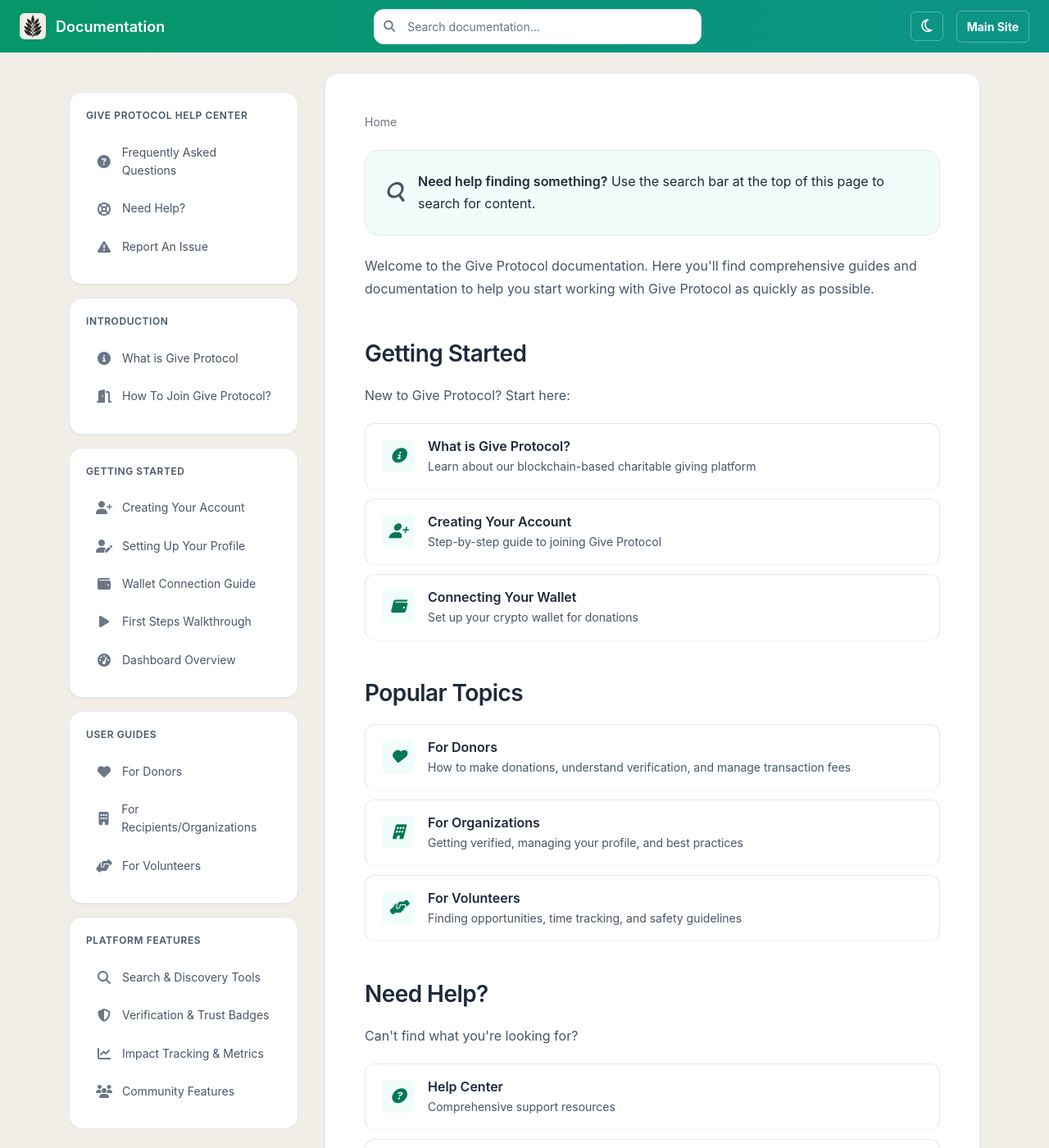
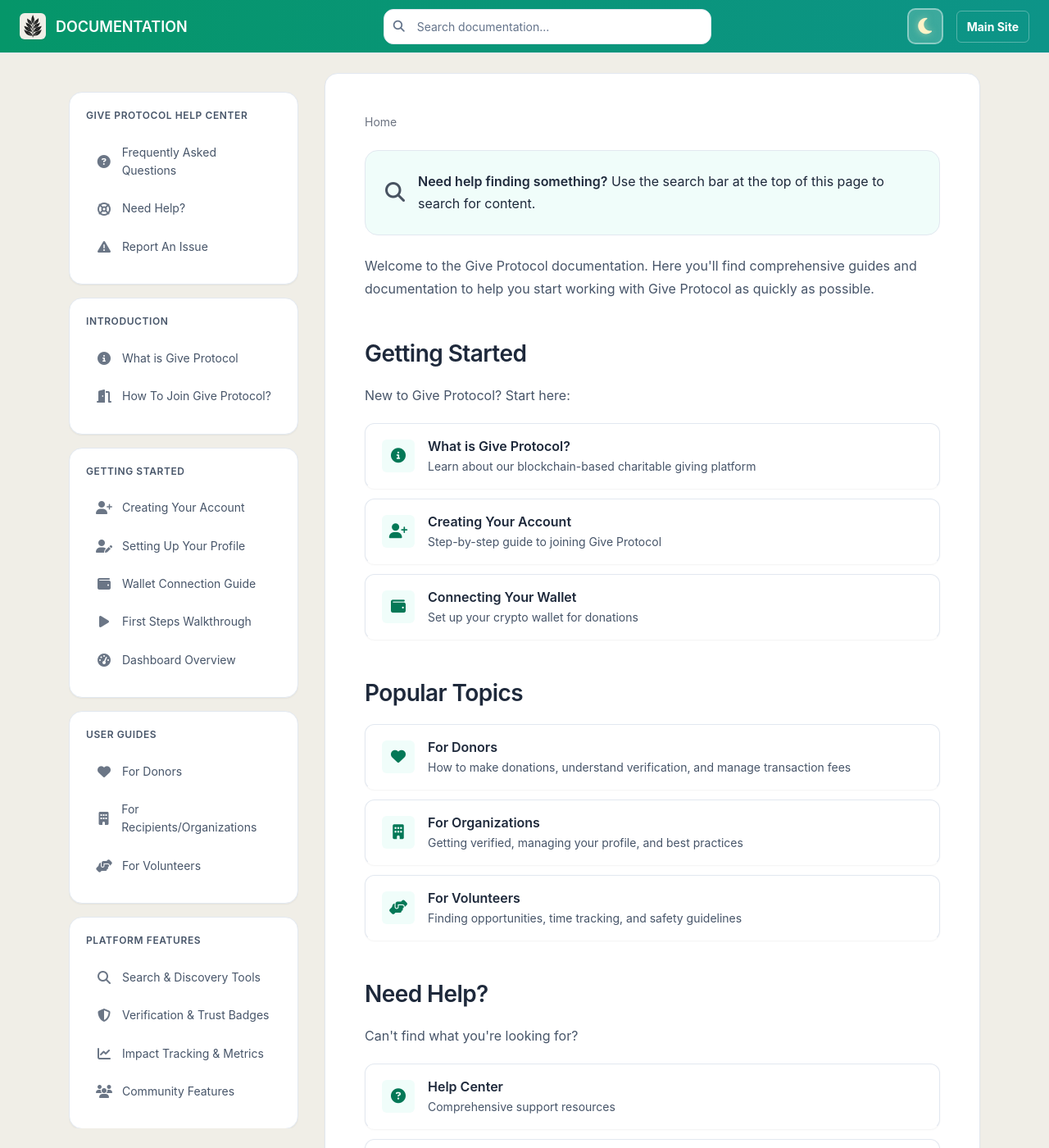
Before and after one commit to GiveProtocol/give-protocol-docs, a Jekyll site: the page built from index.md, in a window 1280 px wide and 1400 px high. Shown: the whole window at 82% size. Built offline with Jekyll 4.4.1, drawn with Linux system fonts in a browser that asks for light colours.

Commit message:
Improve theme toggle button visibility and styling
- Fix theme toggle icon colors (cream moon, yellow sun)
- Add proper styling for theme toggle in SCSS
- Exclude Font Awesome icons from italic styling
- Change header title to DOCUMENTATION (all caps)

```diff
--- a/_layouts/modern.html
+++ b/_layouts/modern.html
@@ -118,7 +118,7 @@
             src="{{ '/assets/images/logo.svg' | relative_url }}"
             alt="Give Protocol"
           />
-          <span>Documentation</span>
+          <span>DOCUMENTATION</span>
         </a>
 
         <div class="header-search">
@@ -134,7 +134,7 @@
         </div>
 
         <div class="header-actions">
-          <button id="theme-toggle" class="btn-link theme-toggle" aria-label="Toggle dark mode">
+          <button id="theme-toggle" class="theme-toggle" aria-label="Toggle dark mode" title="Toggle light/dark mode">
             <i class="fas fa-moon"></i>
           </button>
           <a href="https://giveprotocol.io" class="btn-link"> Main Site </a>
@@ -644,36 +644,48 @@
       }
 
       .theme-toggle {
-        display: flex;
+        display: flex !important;
         align-items: center;
         justify-content: center;
-        min-width: 40px;
-        height: 40px;
-        padding: 8px 12px;
+        min-width: 44px;
+        height: 44px;
+        padding: 10px;
         cursor: pointer;
-        background: transparent;
-        border: 1px solid rgba(255, 255, 255, 0.3);
-        border-radius: 8px;
+        background: rgba(255, 255, 255, 0.2) !important;
+        border: 2px solid rgba(255, 255, 255, 0.4) !important;
+        border-radius: 10px;
         transition: all 0.2s ease;
       }
 
       .theme-toggle:hover {
-        background-color: rgba(255, 255, 255, 0.2);
-        border-color: rgba(255, 255, 255, 0.5);
+        background-color: rgba(255, 255, 255, 0.3) !important;
+        border-color: rgba(255, 255, 255, 0.6) !important;
       }
 
-      .theme-toggle i {
-        color: white;
-        font-size: 1.125rem;
-        transition: transform 0.3s ease;
+      .theme-toggle i,
+      .theme-toggle i.fas,
+      .theme-toggle i.fa-moon,
+      .theme-toggle i.fa-sun {
+        font-size: 1.5rem !important;
+        transition: transform 0.3s ease, color 0.3s ease;
+        -webkit-text-stroke: 0;
+        font-weight: 900 !important;
       }
 
-      body.dark-mode .theme-toggle i {
-        color: white;
+      /* Moon icon in light mode - bright white/yellow */
+      .theme-toggle i.fa-moon {
+        color: #fef3c7 !important;
+        text-shadow: 0 0 8px rgba(254, 243, 199, 0.5);
+      }
+
+      /* Sun icon in dark mode - bright yellow/orange */
+      body.dark-mode .theme-toggle i.fa-sun {
+        color: #fbbf24 !important;
+        text-shadow: 0 0 10px rgba(251, 191, 36, 0.6);
       }
 
       .theme-toggle:hover i {
-        transform: scale(1.1);
+        transform: scale(1.15);
       }
 
       .mobile-nav-toggle i {
--- a/_sass/_modern-layout.scss
+++ b/_sass/_modern-layout.scss
@@ -85,6 +85,52 @@
       display: flex;
       align-items: center;
       gap: 16px;
+
+      // Theme toggle button styling
+      .theme-toggle,
+      #theme-toggle {
+        display: flex !important;
+        align-items: center;
+        justify-content: center;
+        min-width: 44px;
+        height: 44px;
+        padding: 10px;
+        cursor: pointer;
+        background: rgba(255, 255, 255, 0.2) !important;
+        border: 2px solid rgba(255, 255, 255, 0.4) !important;
+        border-radius: 10px;
+        transition: all 0.2s ease;
+
+        &:hover {
+          background-color: rgba(255, 255, 255, 0.3) !important;
+          border-color: rgba(255, 255, 255, 0.6) !important;
+        }
+
+        i,
+        i.fas,
+        i.fa-moon,
+        i.fa-sun {
+          font-size: 1.4rem !important;
+          font-style: normal !important;
+          transition: transform 0.3s ease, color 0.3s ease;
+        }
+
+        // Moon icon - cream/yellow color
+        i.fa-moon {
+          color: #fef3c7 !important;
+          text-shadow: 0 0 8px rgba(254, 243, 199, 0.5);
+        }
+
+        // Sun icon - bright yellow
+        i.fa-sun {
+          color: #fbbf24 !important;
+          text-shadow: 0 0 10px rgba(251, 191, 36, 0.6);
+        }
+
+        &:hover i {
+          transform: scale(1.15);
+        }
+      }
     }
   }
 
--- a/_sass/_modern-utilities.scss
+++ b/_sass/_modern-utilities.scss
@@ -413,7 +413,7 @@ body.preload * {
       }
 
       em,
-      i {
+      i:not(.fas):not(.fab):not(.far):not(.fal):not(.fad) {
         font-style: italic;
       }
 
```
